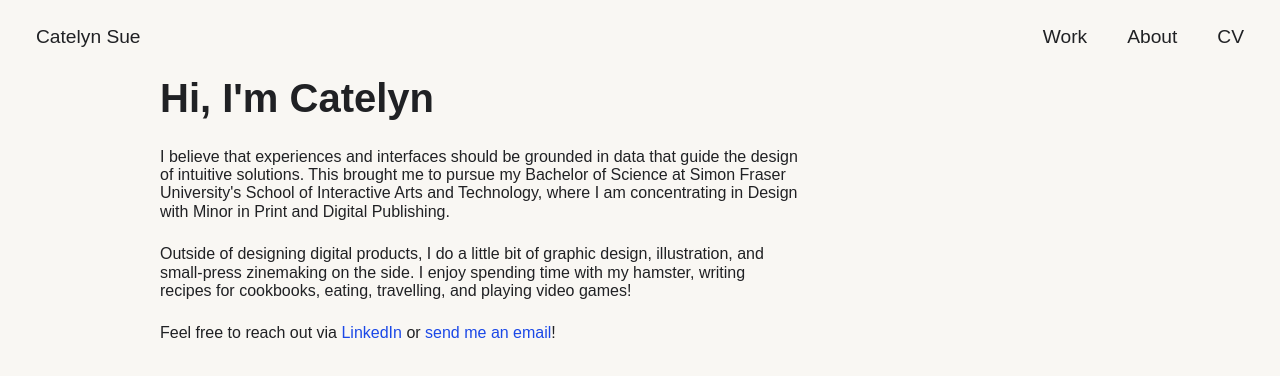
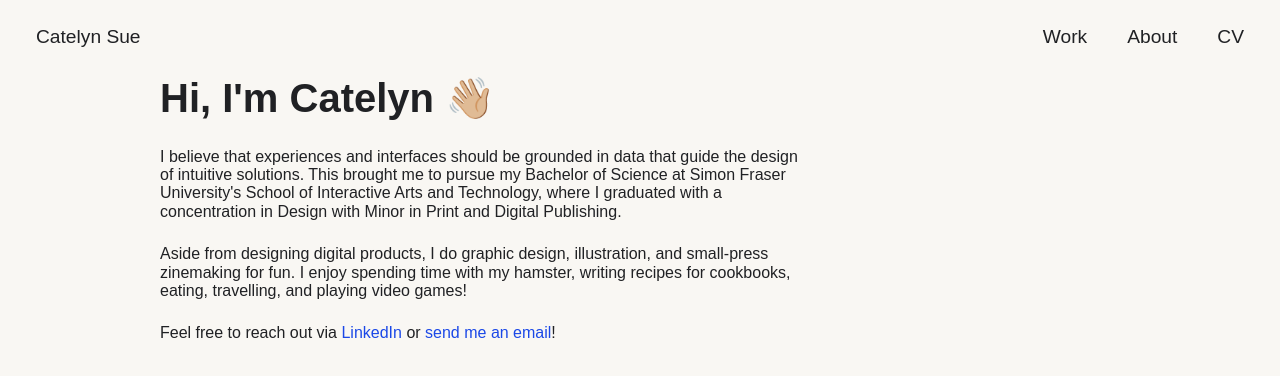
Before and after one commit to CatelynSue/CatelynSue.github.io, a plain HTML site: page about.html in a window 1280 px wide. Drawn offline with Linux system fonts and the light colour scheme; a web font is replaced by a local one.

Commit message:
Update website about and experience on home page

```diff
--- a/about.html
+++ b/about.html
@@ -35,10 +35,11 @@
   </div>
 
   <section class="section">
-    <h1>Hi, I'm Catelyn</h1>
-    <p>I believe that experiences and interfaces should be grounded in data that guide the design of intuitive solutions. This brought me to pursue my Bachelor of Science at Simon Fraser University's School of Interactive Arts and Technology, where I am concentrating in Design with Minor in Print and Digital Publishing.
+    <h1>Hi, I'm Catelyn  &#128075;&#127996;</h1>
+    <p>I believe that experiences and interfaces should be grounded in data that guide the design of intuitive solutions.
+      This brought me to pursue my Bachelor of Science at Simon Fraser University's School of Interactive Arts and Technology, where I graduated with a concentration in Design with Minor in Print and Digital Publishing.
     </p>
-    <p>Outside of designing digital products, I do a little bit of graphic design, illustration, and small-press zinemaking on the side. I enjoy spending time with my hamster, writing recipes for cookbooks, eating, travelling, and playing video games!</p>
+    <p>Aside from designing digital products, I do graphic design, illustration, and small-press zinemaking for fun. I enjoy spending time with my hamster, writing recipes for cookbooks, eating, travelling, and playing video games!</p>
     <p>Feel free to reach out via
       <a href="https://www.linkedin.com/in/catelyn-sue/" target="_blank">LinkedIn</a> or
       <a href="mailto:catelynasue@gmail.com" target="_blank">send me an email</a>!
```
Also changed, not shown: index.html (+1 -1 lines).
